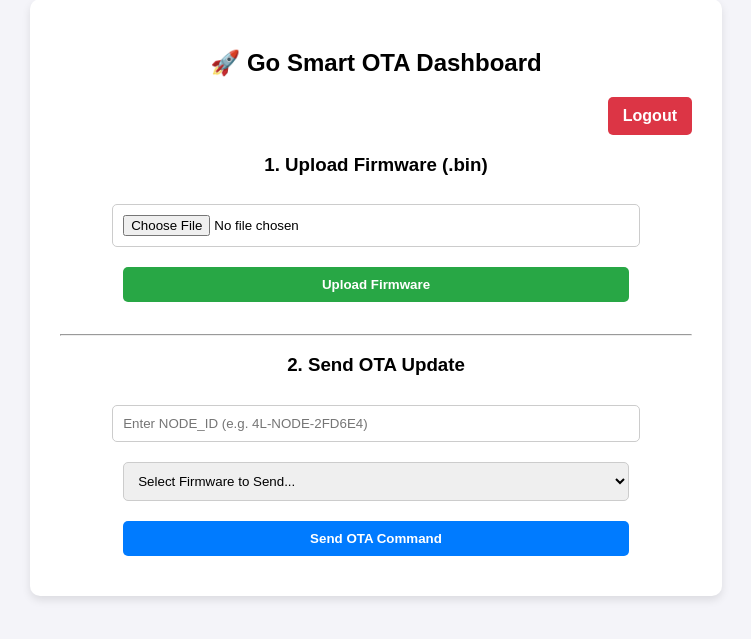
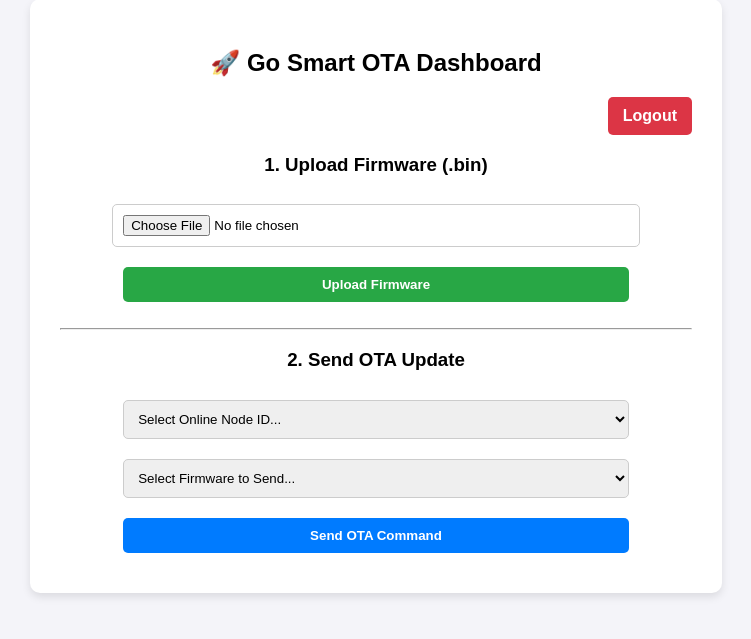
Before and after one commit to aveshpatel7/go-smartota, a Flask app: page / in a window 1280 px wide. Shown: the part 59-698 px from the top of the page, without its empty margins (264-1015 px from the left). Run offline with Flask 3, Linux system fonts and the light colour scheme; the visitor is signed in with stand-in values (Sample User, id 1).

Commit message:
Added Dropdown and 100% Progress Bar to Original Code

```diff
--- a/templates/index.html
+++ b/templates/index.html
@@ -9,78 +9,114 @@
         button { background-color: #28a745; color: white; border: none; cursor: pointer; font-weight: bold; }
         button.update-btn { background-color: #007bff; }
         .logout-btn { background-color: #dc3545; color: white; text-decoration: none; padding: 10px 15px; border-radius: 5px; float: right; font-weight: bold;}
-        /* प्रोग्रेस बार का स्टाइल */
-        #progressContainer { width: 80%; margin: 10px auto; display: none; }
-        #progressBar { width: 0%; height: 20px; background-color: #28a745; text-align: center; color: white; border-radius: 5px; transition: width 0.3s; }
+
+        /* 🚀 प्रोग्रेस बार की नई डिज़ाइन (सिर्फ इतना जोड़ा है) */
+        #progressContainer { width: 80%; margin: 10px auto; background-color: #e9ecef; border-radius: 5px; display: none; }
+        #progressBar { width: 0%; height: 20px; background-color: #28a745; text-align: center; color: white; border-radius: 5px; font-weight: bold; transition: width 0.2s; }
+        #statusText { color: #007bff; font-weight: bold; margin-top: 5px; }
     </style>
 </head>
 <body>
     <div class="box">
         <h2>🚀 Go Smart OTA Dashboard</h2>
 
+        <!-- अगर लॉगिन नहीं है, तो सिर्फ लॉगिन फॉर्म दिखाओ -->
         {% if not session.get('logged_in') %}
             <h3>🔒 Admin Login</h3>
-            {% if error %} <p style="color: red; font-weight: bold;">{{ error }}</p> {% endif %}
+            {% if error %}
+                <p style="color: red; font-weight: bold;">{{ error }}</p>
+            {% endif %}
             <form method="POST" action="/">
                 <input type="text" name="username" placeholder="Enter Username" required><br>
                 <input type="password" name="password" placeholder="Enter Password" required><br>
                 <button type="submit">Login</button>
             </form>
+
+        <!-- अगर लॉगिन है, तो असली डैशबोर्ड दिखाओ -->
         {% else %}
             <a href="/logout" class="logout-btn">Logout</a>
             <div style="clear: both;"></div>
 
             <h3>1. Upload Firmware (.bin)</h3>
+            <!-- 🚀 यहाँ फॉर्म में id="uploadForm" जोड़ा है ताकि जावास्क्रिप्ट काम कर सके -->
             <form id="uploadForm" action="/upload" method="POST" enctype="multipart/form-data">
-                <input type="file" name="file" id="fileInput" accept=".bin" required>
+                <input type="file" name="file" accept=".bin" required>
                 <button type="submit" id="uploadBtn">Upload Firmware</button>
             </form>
 
-            <!-- प्रोग्रेस बार यहाँ दिखेगा -->
+            <!-- 🚀 यह आपका नया प्रोग्रेस बार है (10%, 20% वाला) -->
             <div id="progressContainer"><div id="progressBar">0%</div></div>
-            <h4 id="statusText"></h4>
+            <p id="statusText"></p>
 
             <hr>
 
             <h3>2. Send OTA Update</h3>
             <form action="/send_ota" method="POST">
-                <input type="text" name="node_id" placeholder="Enter NODE_ID (e.g. 4L-NODE-2FD6E4)" required>
+
+                <!-- 🚀 टाइप करने वाले बॉक्स की जगह ड्रॉपडाउन मेनू (Dropdown) -->
+                <select name="node_id" required>
+                    <option value="">Select Online Node ID...</option>
+                    <option value="4L-NODE-2FD6E4">4L-NODE-2FD6E4</option>
+                    <option value="4L-NODE-123456">4L-NODE-123456</option>
+                    <!-- आप ऐसे ही और भी Node ID यहाँ बढ़ा सकते हैं -->
+                </select>
+
                 <select name="filename" required>
                     <option value="">Select Firmware to Send...</option>
-                    {% for file in files %} <option value="{{ file }}">{{ file }}</option> {% endfor %}
+                    {% for file in files %}
+                        <option value="{{ file }}">{{ file }}</option>
+                    {% endfor %}
                 </select>
+
                 <button type="submit" class="update-btn">Send OTA Command</button>
             </form>
         {% endif %}
     </div>
 
+    <!-- 🚀 यह छोटी सी स्क्रिप्ट प्रोग्रेस बार को चलाएगी -->
     <script>
-        // प्रोग्रेस बार का जादू
-        document.getElementById('uploadForm').addEventListener('submit', function(e) {
-            e.preventDefault();
+        var uploadForm = document.getElementById('uploadForm');
+        if (uploadForm) {
+            uploadForm.onsubmit = function(e) {
+                e.preventDefault(); // पेज को रीफ्रेश होने से रोकना
+
                 var formData = new FormData(this);
                 var xhr = new XMLHttpRequest();
+                var progressContainer = document.getElementById('progressContainer');
                 var progressBar = document.getElementById('progressBar');
-            var progressContainer = document.getElementById('progressContainer');
                 var statusText = document.getElementById('statusText');
+                var uploadBtn = document.getElementById('uploadBtn');
 
+                uploadBtn.disabled = true;
                 progressContainer.style.display = 'block';
-            xhr.upload.addEventListener("progress", function(e) {
+                progressBar.style.width = '0%';
+
+                xhr.upload.onprogress = function(e) {
                     if (e.lengthComputable) {
                         var percent = Math.round((e.loaded / e.total) * 100);
                         progressBar.style.width = percent + "%";
                         progressBar.innerText = percent + "%";
-                    statusText.innerText = "हवा आ रही है... " + percent + "%";
+                        statusText.innerText = "हवा आ रही है (Uploading)... " + percent + "%";
                     }
-            });
+                };
 
                 xhr.onload = function() {
-                statusText.innerText = "✅ अपलोड सफल!";
-                setTimeout(function(){ location.reload(); }, 1000);
+                    if (xhr.status === 200) {
+                        statusText.innerText = "✅ अपलोड सफल! (Upload Successful)";
+                        statusText.style.color = "green";
+                        // 1.5 सेकंड बाद पेज खुद रिफ्रेश होगा ताकि नई फाइल लिस्ट में आ जाए
+                        setTimeout(function(){ location.reload(); }, 1500);
+                    } else {
+                        statusText.innerText = "❌ Error uploading file!";
+                        statusText.style.color = "red";
+                        uploadBtn.disabled = false;
+                    }
                 };
+
                 xhr.open("POST", "/upload", true);
                 xhr.send(formData);
-        });
+            };
+        }
     </script>
 </body>
 </html>
```
Lines whose indentation alone changed are shown as unchanged.
